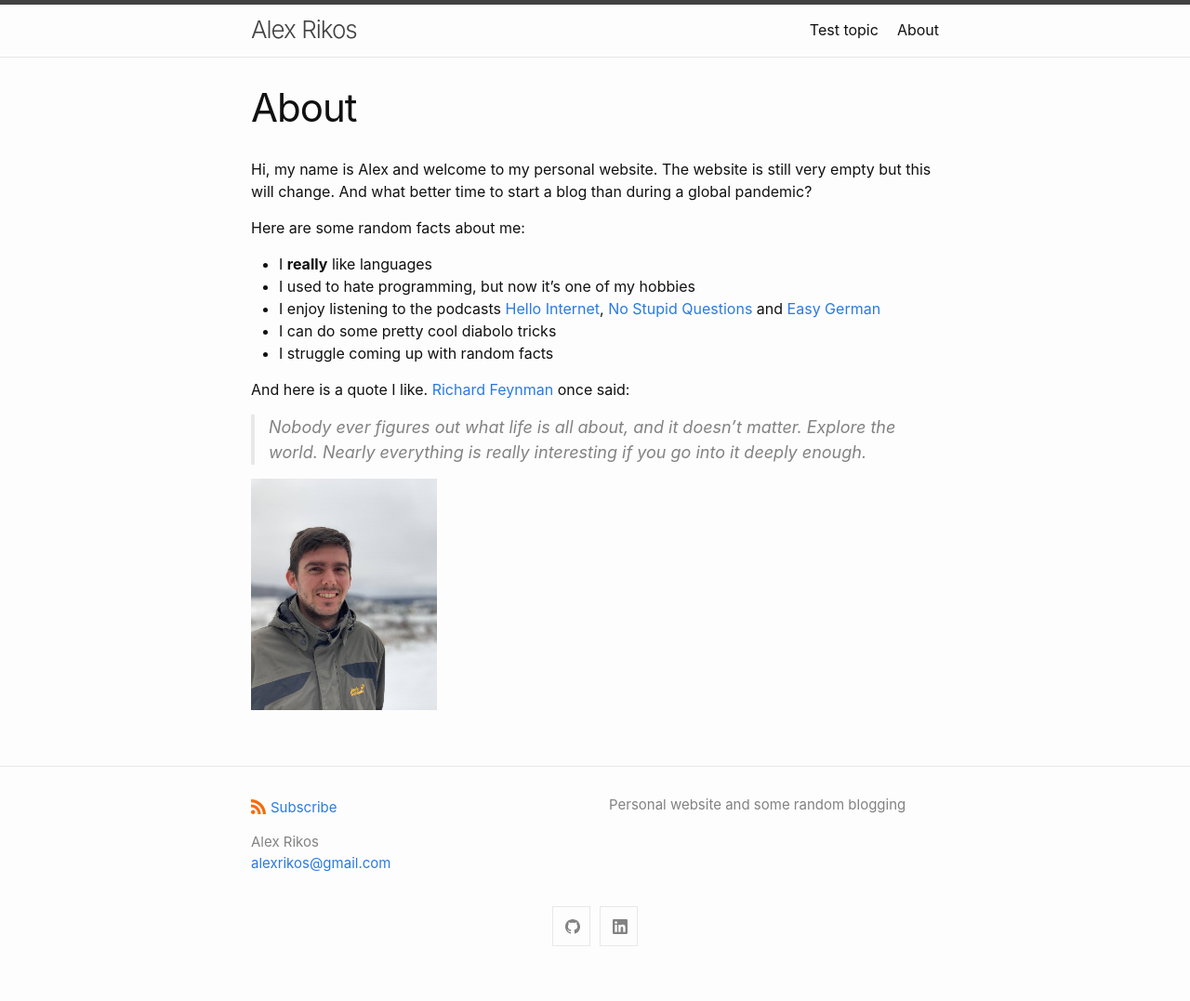
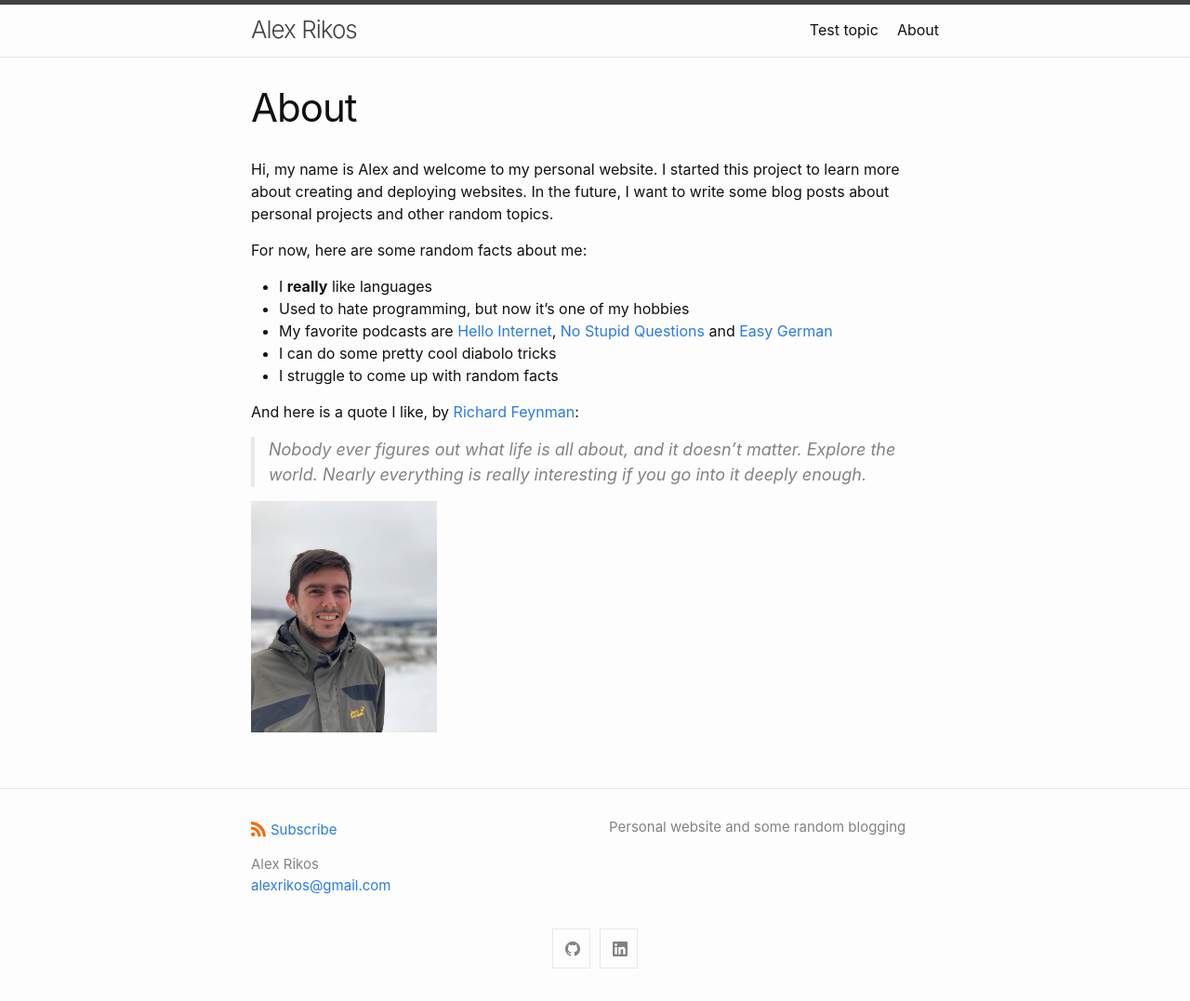
Before and after one commit to vanriken/vanriken.github.io, a Jekyll site: the page built from about.md, in a window 1280 px wide. Shown: the whole page at 93% size. Built offline with Jekyll 4.4.1, drawn with Linux system fonts in a browser that asks for light colours; before the commit the page ends 1053 px from its top, so only the background shows below that.

Commit message:
modified about

```diff
--- a/about.md
+++ b/about.md
@@ -4,16 +4,16 @@ title: About
 permalink: /about/
 ---
 
-Hi, my name is Alex and welcome to my personal website. The website is still very empty but this will change. And what better time to start a blog than during a global pandemic?
+Hi, my name is Alex and welcome to my personal website. I started this project to learn more about creating and deploying websites. In the future, I want to write some blog posts about personal projects and other random topics.
 
-Here are some random facts about me:
+For now, here are some random facts about me:
 * I **really** like languages
-* I used to hate programming, but now it's one of my hobbies
-* I enjoy listening to the podcasts [Hello Internet](http://www.hellointernet.fm/), [No Stupid Questions](https://freakonomics.com/nsq/) and [Easy German](https://www.easygerman.org/podcast)
+* Used to hate programming, but now it's one of my hobbies
+* My favorite podcasts are [Hello Internet](http://www.hellointernet.fm/), [No Stupid Questions](https://freakonomics.com/nsq/) and [Easy German](https://www.easygerman.org/podcast)
 * I can do some pretty cool diabolo tricks
-* I struggle coming up with random facts
+* I struggle to come up with random facts
 
-And here is a quote I like. [Richard Feynman](https://en.wikipedia.org/wiki/Richard_Feynman) once said:
+And here is a quote I like, by [Richard Feynman](https://en.wikipedia.org/wiki/Richard_Feynman):
 > Nobody ever figures out what life is all about, and it doesn't matter. Explore the world. Nearly everything is really interesting if you go into it deeply enough.
 
 <img src="/images/about.jpg" alt="alex" width="200"/>
```
